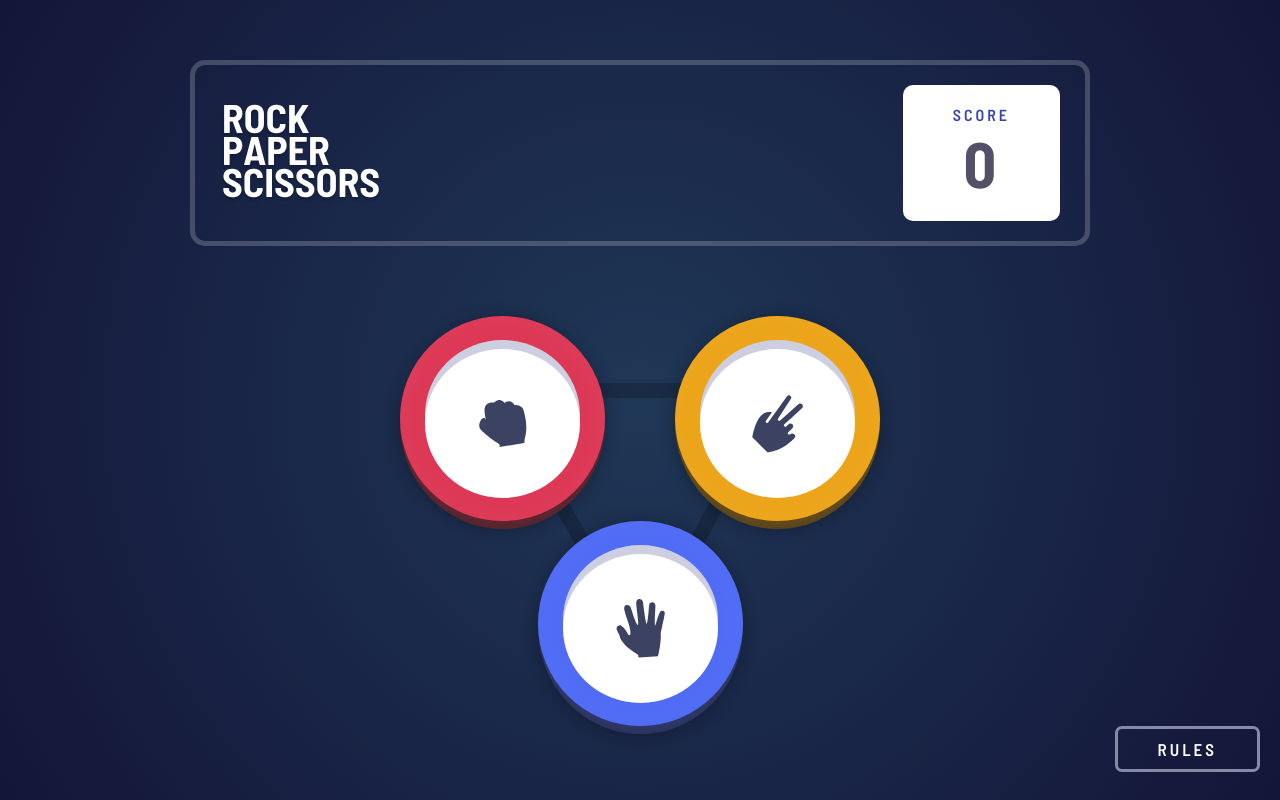
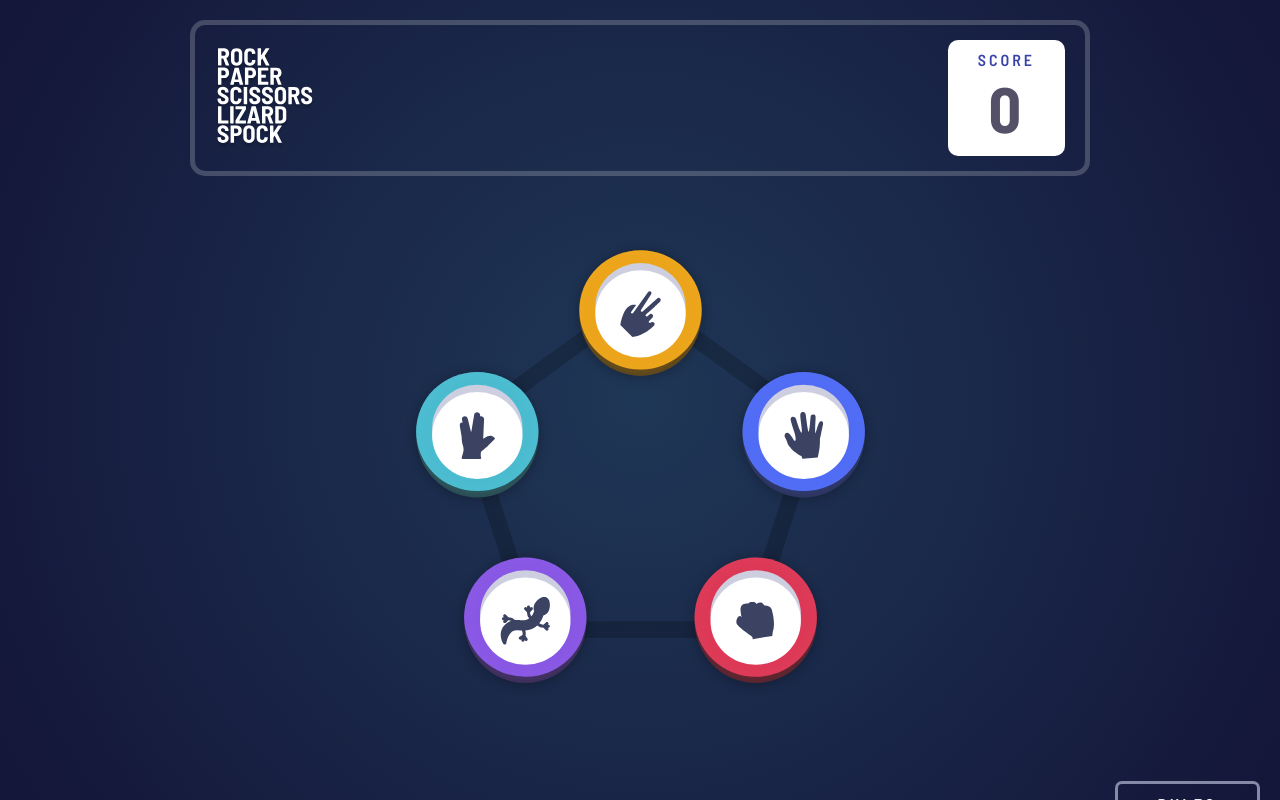
Before and after one commit to milan-timacum/rock-paper-scissors, a React (Create React App) app: page / in a window 1280 px wide. Built offline with nearby package versions, Linux system fonts and the light colour scheme.

Commit message:
Adding Lizard / Spock

```diff
--- a/src/components/Compare.tsx
+++ b/src/components/Compare.tsx
@@ -7,6 +7,8 @@ import Rock from './hands/Rock';
 // import Empty from './hands/Empty';
 import Paper from './hands/Paper';
 import Scissors from './hands/Scissors';
+import Lizard from './hands/Lizard';
+import Spock from './hands/Spock';
 
 interface Props {
 	value: string;
@@ -26,14 +28,18 @@ const Compare: React.FC<Props> = ({ value }) => {
 			setPlayer('rock');
 		} else if (value === 'paper') {
 			setPlayer('paper');
+		} else if (value === 'scissors') {
+			setPlayer('scissors');
+		} else if (value === 'lizard') {
+			setPlayer('lizard');
 		} else {
-			setPlayer('scissorss');
+			setPlayer('spock');
 		}
 
 		// Set house hand(random)
 		// Setting a Winner
 		// Updating score
-		const randomHand = Math.floor(Math.random() * 3);
+		const randomHand = Math.floor(Math.random() * 5) + 1;
 		if (randomHand === 1) {
 			setHouse('rock');
 			if (value === 'rock') {
@@ -41,8 +47,13 @@ const Compare: React.FC<Props> = ({ value }) => {
 			} else if (value === 'paper') {
 				setResult('You Win');
 				setScore(score + 1);
+			} else if (value === 'scissors') {
+				setResult('You Lose');
+			} else if (value === 'lizard') {
+				setResult('You Lose');
 			} else {
-				setResult('You Lose');
+				setResult('You Win');
+				setScore(score + 1);
 			}
 		} else if (randomHand === 2) {
 			setHouse('paper');
@@ -50,15 +61,55 @@ const Compare: React.FC<Props> = ({ value }) => {
 				setResult('Draw');
 			} else if (value === 'rock') {
 				setResult('You Lose');
+			} else if (value === 'scissors') {
+				setResult('You Win');
+				setScore(score + 1);
+			} else if (value === 'lizard') {
+				setResult('You Win');
+				setScore(score + 1);
+			} else {
+				setResult('You Lose');
+			}
+		} else if (randomHand === 3) {
+			setHouse('scissors');
+			if (value === 'scissors') {
+				setResult('Draw');
+			} else if (value === 'paper') {
+				setResult('You Lose');
+			} else if (value === 'rock') {
+				setResult('You Win');
+				setScore(score + 1);
+			} else if (value === 'lizard') {
+				setResult('You Lose');
 			} else {
 				setResult('You Win');
 				setScore(score + 1);
 			}
+		} else if (randomHand === 4) {
+			setHouse('lizard');
+			if (value === 'lizard') {
+				setResult('Draw');
+			} else if (value === 'rock') {
+				setResult('You Win');
+				setScore(score + 1);
+			} else if (value === 'paper') {
+				setResult('You Lose');
+			} else if (value === 'scissors') {
+				setResult('You Win');
+				setScore(score + 1);
+			} else {
+				setResult('You Lose');
+			}
 		} else {
-			setHouse('scissors');
-			if (value === 'scissors') {
+			setHouse('spock');
+			if (value === 'spock') {
 				setResult('Draw');
+			} else if (value === 'rock') {
+				setResult('You Lose');
 			} else if (value === 'paper') {
+				setResult('You Win');
+				setScore(score + 1);
+			} else if (value === 'scissors') {
 				setResult('You Lose');
 			} else {
 				setResult('You Win');
@@ -77,8 +128,12 @@ const Compare: React.FC<Props> = ({ value }) => {
 						return <Rock highlight={result === 'You Win' && true} />;
 					} else if (player === 'paper') {
 						return <Paper highlight={result === 'You Win' && true} />;
+					} else if (player === 'scissors') {
+						return <Scissors highlight={result === 'You Win' && true} />;
+					} else if (player === 'lizard') {
+						return <Lizard highlight={result === 'You Win' && true} />;
 					} else {
-						return <Scissors highlight={result === 'You Win' && true} />;
+						return <Spock highlight={result === 'You Win' && true} />;
 					}
 				})()}
 			</Wrapper>
@@ -95,8 +150,12 @@ const Compare: React.FC<Props> = ({ value }) => {
 						return <Rock highlight={result === 'You Lose' && true} />;
 					} else if (house === 'paper') {
 						return <Paper highlight={result === 'You Lose' && true} />;
+					} else if (house === 'scissors') {
+						return <Scissors highlight={result === 'You Lose' && true} />;
+					} else if (house === 'lizard') {
+						return <Lizard highlight={result === 'You Lose' && true} />;
 					} else {
-						return <Scissors highlight={result === 'You Lose' && true} />;
+						return <Spock highlight={result === 'You Lose' && true} />;
 					}
 				})()}
 			</Wrapper>
@@ -118,12 +177,12 @@ const Wrapper = styled.div`
 	}
 
 	.h-wrapper {
-		transform: scale(1.4);
+		transform: scale(1.5);
 		cursor: auto;
 		pointer-events: none;
 
 		&:hover {
-			transform: scale(1.4);
+			transform: scale(1.5);
 
 			&:after {
 				box-shadow: 0 1px 15px rgba(0, 0, 0, 0.3);
--- a/src/components/Picker.tsx
+++ b/src/components/Picker.tsx
@@ -4,36 +4,43 @@ import styled from 'styled-components';
 import Rock from './hands/Rock';
 import Paper from './hands/Paper';
 import Scissors from './hands/Scissors';
-import triangle from '../assets/images/bg-triangle.svg';
+import Lizard from './hands/Lizard';
+import Spock from './hands/Spock';
+
+import pentagon from '../assets/images/bg-pentagon.svg';
 
 const Picker = () => {
 	return (
 		<Wrapper>
+			<Scissors />
+			<Spock />
+			<Paper />
+			<Lizard />
 			<Rock />
-			<Scissors />
-			<Paper />
 		</Wrapper>
 	);
 };
 
 const Wrapper = styled.div`
-	width: 480px;
+	height: 575px;
 	display: flex;
 	flex-wrap: wrap;
-	justify-content: space-between;
+	align-items: center;
 	position: relative;
-
-	& > div:nth-of-type(3) {
-		margin: 25px auto 0 auto;
-	}
 
 	&:after {
 		position: absolute;
 		content: '';
-		background: url(${triangle}) no-repeat;
+		background: url(${pentagon}) no-repeat;
 		background-position: center;
+		background-size: 75%;
 		width: 100%;
 		height: 100%;
+	}
+
+	@media (max-width: 1366px) {
+		transform: scale(0.8);
+		bottom: 30px;
 	}
 `;
 
--- a/src/components/general/Footer.tsx
+++ b/src/components/general/Footer.tsx
@@ -2,7 +2,7 @@ import React, { useState } from 'react';
 import styled from 'styled-components';
 import Modal from 'react-modal';
 
-import rulesImg from '../../assets/images/image-rules.svg';
+import rulesImg from '../../assets/images/image-rules-bonus.svg';
 import close from '../../assets/images/icon-close.svg';
 
 Modal.setAppElement('#root');
@@ -70,7 +70,7 @@ const RulesModal = styled.footer`
 `;
 
 const RulesImg = styled.img`
-	margin: 0 15px;
+	margin: 0 15px 30px 15px;
 `;
 
 const MHeader = styled.div`
--- a/src/components/general/Header.tsx
+++ b/src/components/general/Header.tsx
@@ -1,7 +1,7 @@
 import React from 'react';
 import styled from 'styled-components';
 
-import logo from '../../assets/images/logo.svg';
+import logo from '../../assets/images/logo-bonus.svg';
 import Score from './Score';
 
 const Header = () => {
@@ -19,6 +19,10 @@ const Wrapper = styled.header`
 	width: 100%;
 	max-width: 900px;
 	margin: 0 auto 70px auto;
+
+	@media (max-width: 1366px) {
+		margin: 0 auto 30px auto;
+	}
 `;
 
 const Row = styled.div`
@@ -29,10 +33,18 @@ const Row = styled.div`
 	display: flex;
 	justify-content: space-between;
 	align-items: center;
+
+	@media (max-width: 1366px) {
+		padding: 15px 20px;
+	}
 `;
 
 const Image = styled.img`
 	height: 100%;
+
+	@media (max-width: 1366px) {
+		width: 100px;
+	}
 `;
 
 export default Header;
--- a/src/components/general/Layout.tsx
+++ b/src/components/general/Layout.tsx
@@ -39,6 +39,11 @@ const GlobalStyle = createGlobalStyle`
 		height: calc(100vh - 120px);
 		display: flex;
 		flex-direction: column;
+
+		@media (max-width: 1366px) {
+			padding: 20px 0;
+			height: calc(100vh - 40px);
+		}
 	}
 
 	.container {
--- a/src/components/general/Score.tsx
+++ b/src/components/general/Score.tsx
@@ -18,7 +18,7 @@ const Wrapper = styled.div`
 	flex-direction: column;
 	justify-content: center;
 	align-items: center;
-	padding: 20px 50px;
+	padding: 10px 30px;
 	background-color: white;
 	border-radius: 10px;
 `;
--- /dev/null
+++ b/src/components/hands/Lizard.tsx
@@ -0,0 +1,26 @@
+import React from 'react';
+
+import IconLizard from '../../assets/images/icon-lizard.svg';
+import Circle from '../ui/Circle';
+
+interface Props {
+	highlight?: boolean;
+}
+
+const gradient = {
+	first: '261, 73%, 60%',
+	second: '261, 72%, 63%',
+};
+
+const Lizard: React.FC<Props> = ({ highlight }) => {
+	return (
+		<Circle
+			handIcon={IconLizard}
+			bg={gradient}
+			name={'lizard'}
+			highlightClass={highlight}
+		/>
+	);
+};
+
+export default Lizard;
--- /dev/null
+++ b/src/components/hands/Spock.tsx
@@ -0,0 +1,26 @@
+import React from 'react';
+
+import IconSpock from '../../assets/images/icon-spock.svg';
+import Circle from '../ui/Circle';
+
+interface Props {
+	highlight?: boolean;
+}
+
+const gradient = {
+	first: '189, 59%, 53%',
+	second: '189, 58%, 57%',
+};
+
+const Spock: React.FC<Props> = ({ highlight }) => {
+	return (
+		<Circle
+			handIcon={IconSpock}
+			bg={gradient}
+			name={'spock'}
+			highlightClass={highlight}
+		/>
+	);
+};
+
+export default Spock;
--- a/src/components/ui/Circle.tsx
+++ b/src/components/ui/Circle.tsx
@@ -23,23 +23,67 @@ const Circle: React.FC<Props> = React.memo(
 		const { setHandPick } = useContext(PickContext);
 
 		return (
-			<Wrapper color={bg} onClick={() => setHandPick({ hand: name })}>
-				<Inner>
-					<img src={handIcon} alt='hand-icon' />
-				</Inner>
-				<span className={'hide ' + (highlightClass ? 'highlight' : '')}></span>
-				<span className={'hide ' + (highlightClass ? 'highlight' : '')}></span>
-				<span className={'hide ' + (highlightClass ? 'highlight' : '')}></span>
-			</Wrapper>
+			<BtnWrap>
+				<Wrapper color={bg} onClick={() => setHandPick({ hand: name })}>
+					<Inner>
+						<img src={handIcon} alt='hand-icon' />
+					</Inner>
+					<span
+						className={'hide ' + (highlightClass ? 'highlight' : '')}
+					></span>
+					<span
+						className={'hide ' + (highlightClass ? 'highlight' : '')}
+					></span>
+					<span
+						className={'hide ' + (highlightClass ? 'highlight' : '')}
+					></span>
+				</Wrapper>
+			</BtnWrap>
 		);
 	}
 );
 
+const BtnWrap = styled.div`
+	display: flex;
+	justify-content: center;
+	position: relative;
+
+	&:nth-of-type(1) {
+		width: 100%;
+		margin: 0;
+	}
+
+	&:nth-of-type(2),
+	&:nth-of-type(3),
+	&:nth-of-type(4),
+	&:nth-of-type(5) {
+		max-width: 50%;
+		flex-basis: 50%;
+	}
+
+	&:nth-of-type(2) {
+		top: -40px;
+		left: -50px;
+	}
+
+	&:nth-of-type(3) {
+		top: -40px;
+		right: -50px;
+	}
+
+	&:nth-of-type(4) {
+		left: 10px;
+	}
+
+	&:nth-of-type(5) {
+		right: 10px;
+	}
+`;
+
 const Wrapper = styled.button.attrs({ className: 'h-wrapper' })`
-	width: 205px;
-	height: 205px;
+	width: 123px;
 	padding: 0;
-	border: 25px solid transparent;
+	border: 5px solid transparent;
 	box-sizing: border-box;
 	border-radius: 50%;
 	display: flex;
@@ -50,10 +94,6 @@ const Wrapper = styled.button.attrs({ className: 'h-wrapper' })`
 	transition: transform 0.25s;
 	z-index: 1;
 
-	&:nth-of-type(3) {
-		margin: auto;
-	}
-
 	&:before {
 		content: '';
 		position: absolute;
@@ -61,7 +101,7 @@ const Wrapper = styled.button.attrs({ className: 'h-wrapper' })`
 		right: 0;
 		bottom: 0;
 		left: 0;
-		margin: -25px;
+		margin: -20px;
 		border-radius: inherit;
 		background: ${(props: ColorProps) =>
 			props.color &&
@@ -80,7 +120,7 @@ const Wrapper = styled.button.attrs({ className: 'h-wrapper' })`
 		right: 0;
 		bottom: -8px;
 		left: 0;
-		margin: -25px;
+		margin: -20px;
 		border-radius: inherit;
 		background: ${(props: ColorProps) =>
 			props.color &&
@@ -124,8 +164,8 @@ const Wrapper = styled.button.attrs({ className: 'h-wrapper' })`
 `;
 
 const Inner = styled.div`
-	width: 155px;
-	height: 149px;
+	width: 115px;
+	height: 109px;
 	background-color: white;
 	display: flex;
 	justify-content: center;
```
